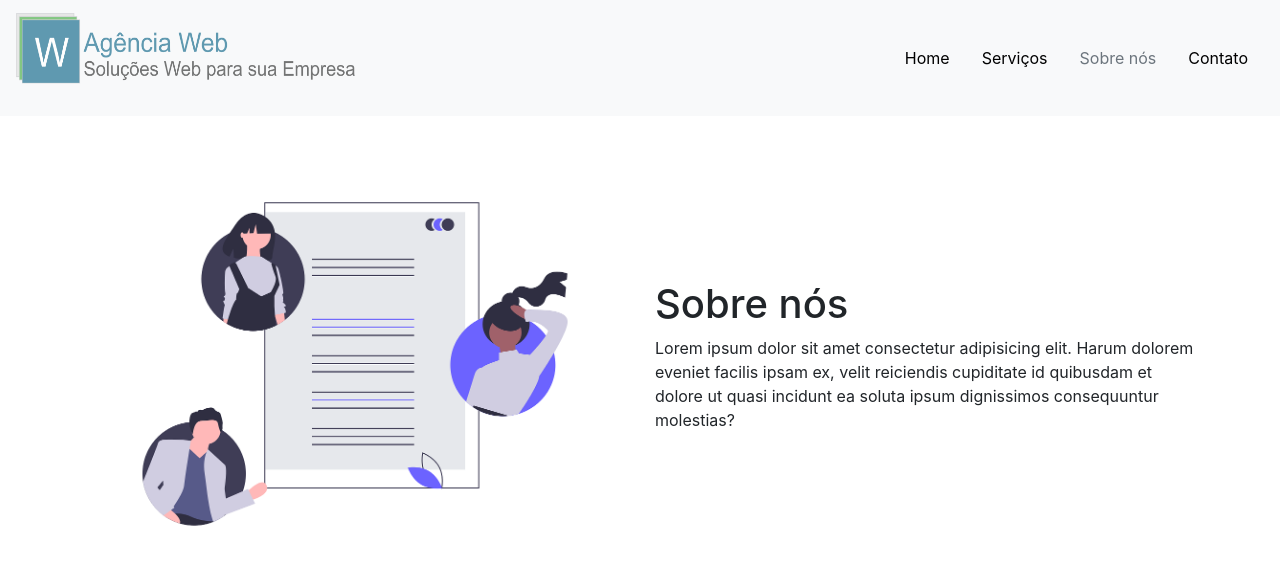
After one commit to alexanmm/agencia-dev, a PHP site: page /sobre-nos.html in a window 1280 px wide. The commit adds this page. Shown: the top 565 px of the page. Run offline with PHP 8.4, Linux system fonts and the light colour scheme.

Commit message:
criacao da tela sobre e alteração em layout

```diff
--- a/css/style.css
+++ b/css/style.css
@@ -9,9 +9,3 @@
     justify-content: center;
     align-items: center;
 }
-
-#servico .row div {
-    height: 200px;
-    background: green;
-    color: white;
-}
--- /dev/null
+++ b/sobre-nos.html
@@ -0,0 +1,52 @@
+<!DOCTYPE html>
+<html lang="en">
+
+<head>
+    <meta charset="UTF-8">
+    <meta name="viewport" content="width=device-width, initial-scale=1.0">
+    <meta http-equiv="X-UA-Compatible" content="ie=edge">
+    <link rel="stylesheet" href="https://stackpath.bootstrapcdn.com/bootstrap/4.4.0/css/bootstrap.min.css" integrity="sha384-SI27wrMjH3ZZ89r4o+fGIJtnzkAnFs3E4qz9DIYioCQ5l9Rd/7UAa8DHcaL8jkWt" crossorigin="anonymous">
+    <link rel="stylesheet" href="css/style.css">
+    <title>Sobre nós</title>
+</head>
+
+<body>
+    <header>
+        <!-- Just an image -->
+        <nav class="navbar navbar-light bg-light">
+            <a class="navbar-brand" href="#">
+                <img src="images/logo.png" width="450" height="90" alt="">
+            </a>
+
+            <ul class="nav">
+                <li class="nav-item">
+                    <a class="nav-link active" href="index.html">Home</a>
+                </li>
+                <li class="nav-item">
+                    <a class="nav-link" href="#">Serviços</a>
+                </li>
+                <li class="nav-item">
+                    <a class="nav-link disabled" href="sobre-nos.html">Sobre nós</a>
+                </li>
+                <li class="nav-item">
+                    <a class="nav-link" href="#" tabindex="-1" aria-disabled="true">Contato</a>
+                </li>
+            </ul>
+
+        </nav>
+    </header>
+
+    <section id="sobre-nos" class="container mt-5">
+        <div class="row">
+            <div class="col-6">
+                <img src="images/sobre-nos01.png" class="img-fluid">
+            </div>
+            <div class="col-6 d-flex flex-column justify-content-center">
+                <h1>Sobre nós</h1>
+                <p>Lorem ipsum dolor sit amet consectetur adipisicing elit. Harum dolorem eveniet facilis ipsam ex, velit reiciendis cupiditate id quibusdam et dolore ut quasi incidunt ea soluta ipsum dignissimos consequuntur molestias?</p>
+            </div>
+        </div>
+    </section>
+</body>
+
+</html>
```
Also changed, not shown: index.html (+27 -6 lines), images/card-blog01.png (added), images/card-loja-virtual01.jpg (added), images/card-producao-sites01.png (added), images/logo.png, images/sobre-nos01.png (added).
